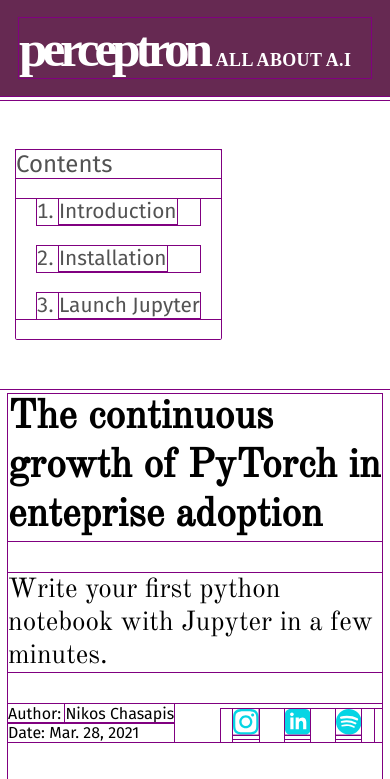
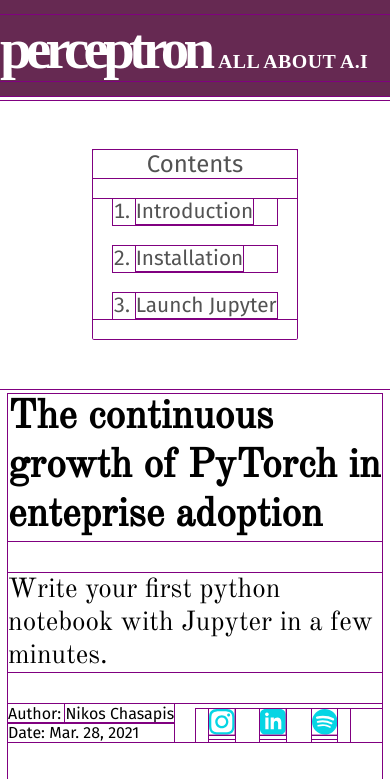
Before and after one commit to svtvrn/Web-Project-2021, a plain HTML site: page jupyter.html in a window 390 px wide. Shown: the top 779 px of the page. Drawn offline with nearby package versions, Linux system fonts and the light colour scheme.

Commit message:
pt 5 update

```diff
--- a/jupyter.html
+++ b/jupyter.html
@@ -2,6 +2,8 @@
 <html>
     <head>
         <meta charset="utf-8">
+        <meta content="width=device-width, initial-scale=1" name="viewport" />
+
         <title>Jupyter Notebook Editor Installation Guide</title>
         <link rel="icon" href="images/title_icon.png" type="image/x-icon">
         <link rel="stylesheet" href="mlstyle.css">
--- a/mlstyle.css
+++ b/mlstyle.css
@@ -264,7 +264,7 @@ html {
   color: #fff;
 }
 
-@media only screen and (max-width: 500px) {
+@media only screen and (max-width: 550px) {
   .grid {
     grid-template-columns: 1fr;
     grid-template-rows: 6rem 15em 1fr 50em 6rem;
@@ -280,6 +280,24 @@ html {
     margin: 0 0.5rem;
   }
 
+  #logo {
+    width: 100%;
+    max-width: 100%;
+  }
+
+  img,
+  svg {
+    max-width: 100%;
+  }
+
+  .main_content .author {
+    flex-wrap: wrap;
+  }
+
+  .main_content .author .social ul {
+    margin-right: 2rem;
+  }
+
   .main_content .author .social li {
     margin: 0 0.8rem;
   }
@@ -291,7 +309,7 @@ html {
   .sidebar {
     display: flex;
     align-items: center;
-    justify-content: flex-start;
+    justify-content: center;
   }
 
   .sidebar nav {
@@ -299,11 +317,11 @@ html {
     margin: 0;
     padding: 0;
     position: relative;
-    margin-left: 1rem;
   }
 
   .sidebar nav p {
     font-size: 1.5rem;
+    text-align: center;
   }
 
   .sidebar li {
@@ -326,6 +344,7 @@ html {
 
   .article_links li {
     width: 90%;
+    margin: 1rem 0;
   }
   .article_links p {
     font-size: 1.4rem;
```
Also changed, not shown: pytorch.html (+2 -0 lines).
